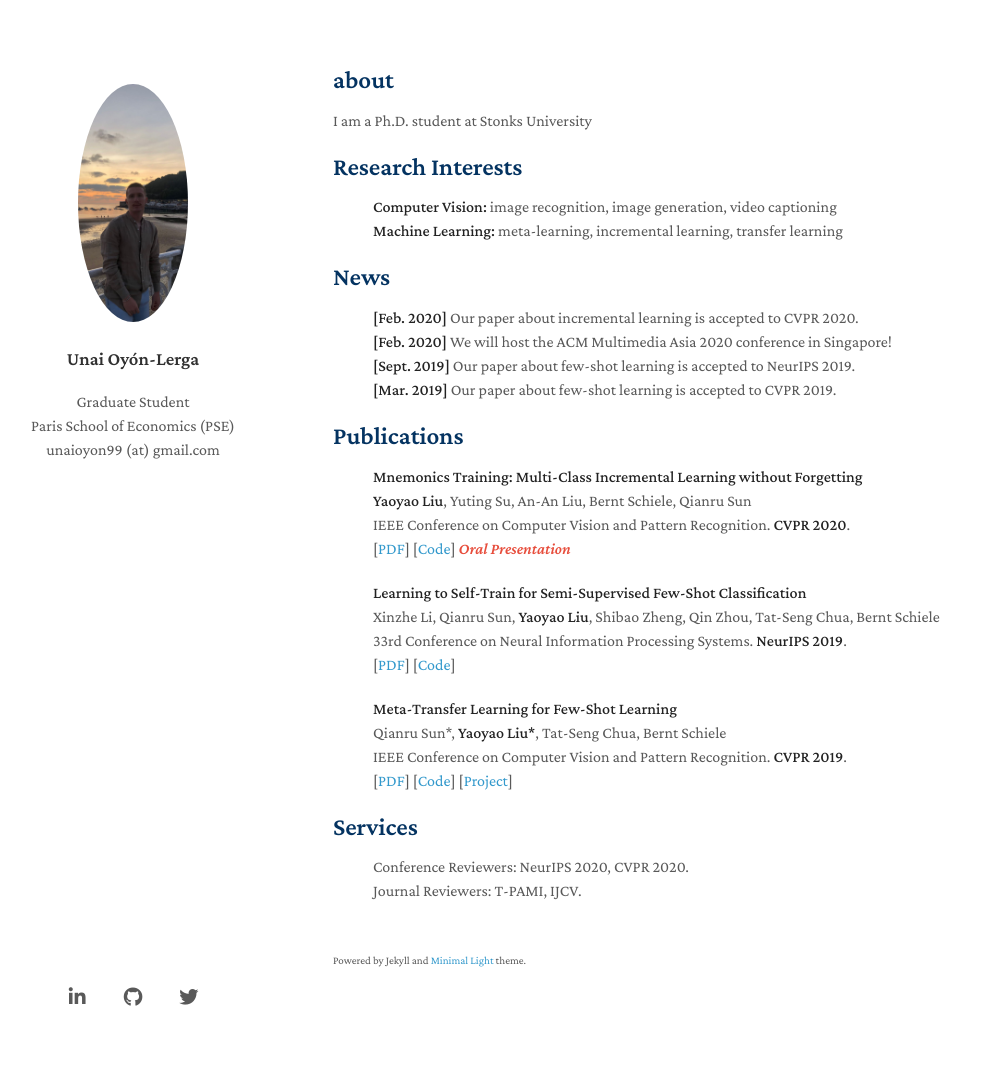
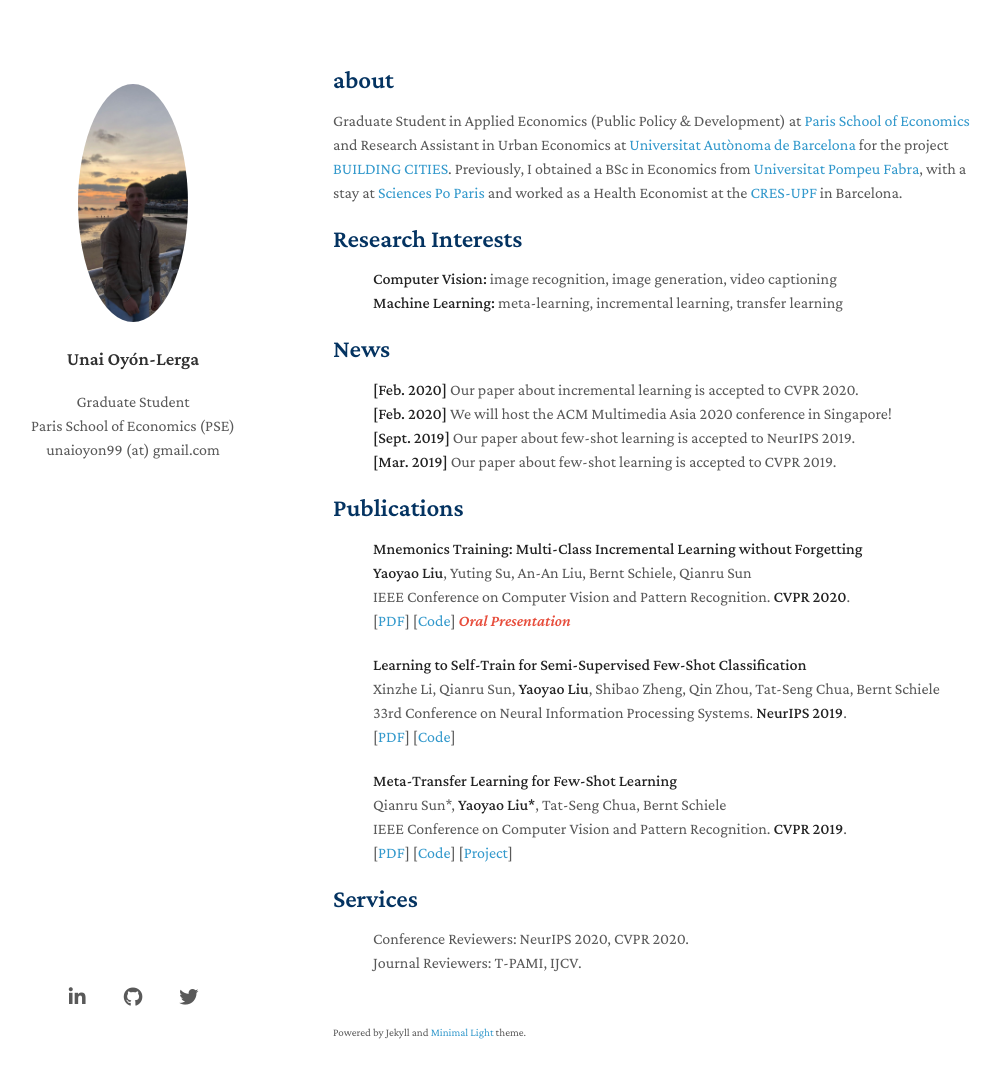
Before and after one commit to unaioyon/unaioyon.github.io, a Jekyll site: the page built from index.md, in a window 1280 px wide and 1113 px high. Shown: the top 1078 px of the window, without its empty margins (137-1137 px from the left). Built offline with Jekyll 4.4.1, drawn with Linux system fonts in a browser that asks for light colours; nearby versions of some CDN libraries; a style sheet for code colours, icons or effects is not loaded; our own code applies the rules of GitHub Pages for plain Markdown files.

Commit message:
Update index.md

```diff
--- a/index.md
+++ b/index.md
@@ -4,7 +4,7 @@ layout: homepage
 
 ## about
 
-I am a Ph.D. student at Stonks University
+Graduate Student in Applied Economics (Public Policy & Development) at [Paris School of Economics](https://www.parisschoolofeconomics.eu/en/) and Research Assistant in Urban Economics at [Universitat Autònoma de Barcelona](https://www.uab.cat/web/universitat-autonoma-de-barcelona-1345467954774.html) for the project [BUILDING CITIES](https://fundacionlacaixa.org/documents/10280/1781539/SR21-00068-miquel-angel-garcia.pdf). Previously, I obtained a BSc in Economics from [Universitat Pompeu Fabra](https://www.upf.edu/home), with a stay at [Sciences Po Paris](https://www.sciencespo.fr/en/home) and worked as a Health Economist at the [CRES-UPF](https://www.upf.edu/web/cres) in Barcelona.
 
 ## Research Interests
 
```
